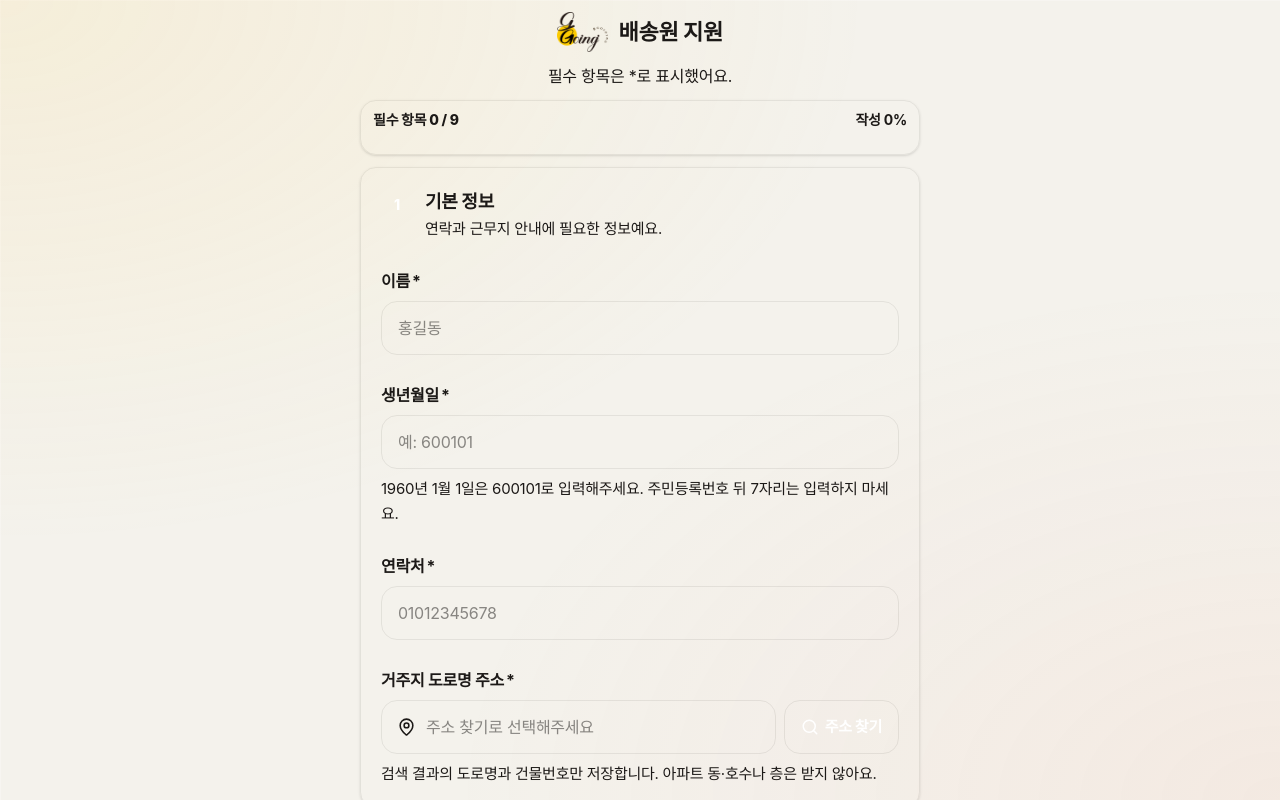
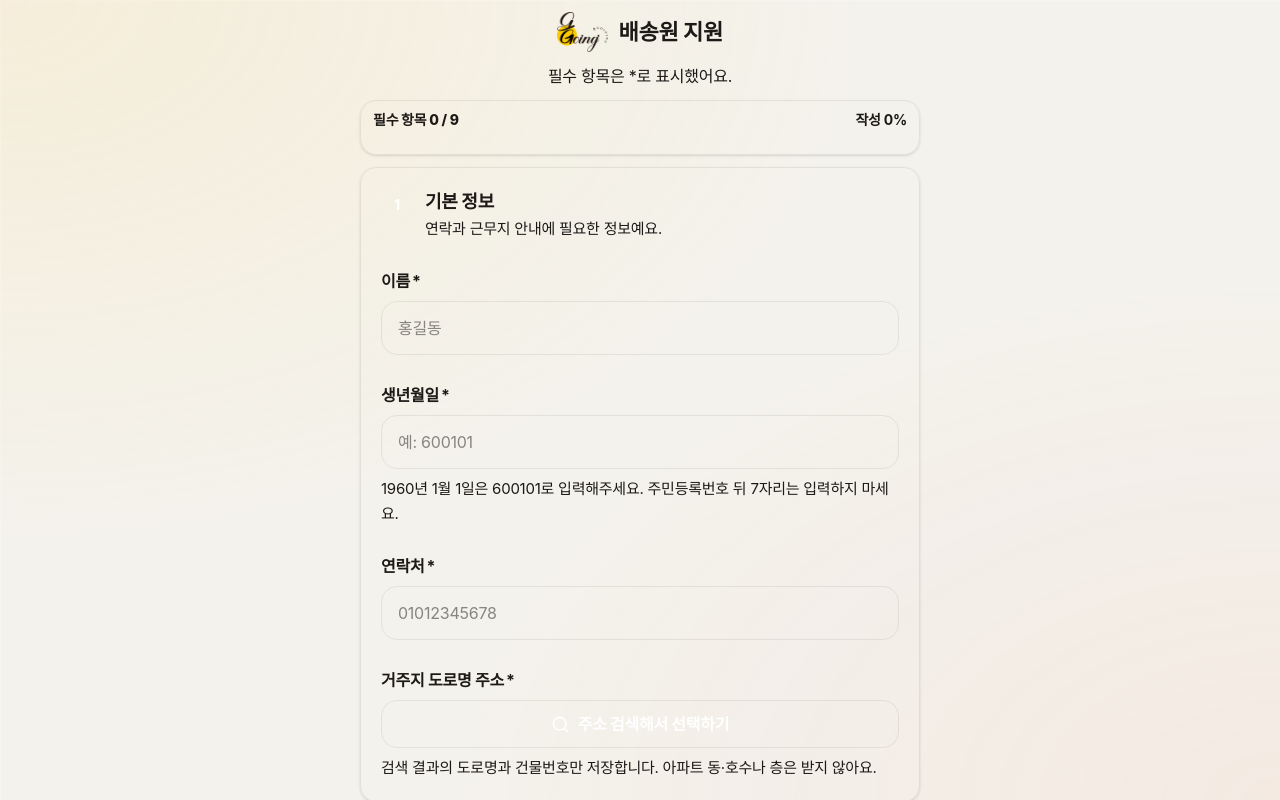
Before and after one commit to n2ll/ong_boarding, a Next.js app: page /apply in a window 1280 px wide. Shown: the top 800 px of the page. Built offline with nearby package versions, Linux system fonts and the light colour scheme; a web font is replaced by a local one.

Commit message:
feat: clarify applicant address lookup

```diff
--- a/app/apply/page.tsx
+++ b/app/apply/page.tsx
@@ -22,7 +22,10 @@ import {
   type ApplicantFormData,
   type ApplicantValidationIssue,
 } from "@/lib/applicant-form";
-import { embedApplicantPostcode } from "@/lib/applicant-postcode";
+import {
+  applicantPostcodePresentation,
+  embedApplicantPostcode,
+} from "@/lib/applicant-postcode";
 import { applicationSourceRequiresBranchChoice } from "@/lib/application-branch";
 import {
   applicationFormDraftContentKey,
@@ -344,6 +347,10 @@ function ApplyForm({ source, prefillBranch, jobParam, draftScope }: ApplyFormPro
     && !currentApplyFormAvailable;
   const waitingForApplicationContext = (applicationModeChoiceRequired
     && jobLoadState === "loading") || branchContextLoading || branchChoicesUnavailable;
+  const addressPresentation = applicantPostcodePresentation(
+    form.location,
+    addressManualEntry,
+  );
 
   useEffect(() => {
     void loadKakaoPostcodeScript().catch(() => {
@@ -719,6 +726,8 @@ function ApplyForm({ source, prefillBranch, jobParam, draftScope }: ApplyFormPro
 
   const enableManualAddressEntry = () => {
     if (submitInFlightRef.current) return;
+    setAddressSearchOpen(false);
+    addressSearchContainerRef.current?.replaceChildren();
     setAddressManualEntry(true);
     setAddressLookupState("idle");
     requestAnimationFrame(() => locationInputRef.current?.focus({ preventScroll: true }));
@@ -1345,8 +1354,15 @@ function ApplyForm({ source, prefillBranch, jobParam, draftScope }: ApplyFormPro
 
           {/* 거주지 */}
           <div id="field-location">
-            <label htmlFor="location" className={labelCls}>거주지 도로명 주소{requiredMark}</label>
-            <div className="grid grid-cols-[minmax(0,1fr)_auto] gap-2">
+            <label
+              id="location-label"
+              htmlFor={addressPresentation.mode === "manual" ? "location" : undefined}
+              className={labelCls}
+            >
+              거주지 도로명 주소{requiredMark}
+            </label>
+            <div role="group" aria-labelledby="location-label">
+              {addressPresentation.mode === "manual" ? (
                 <div className="relative min-w-0">
                   <MapPin aria-hidden="true" size={19} className="pointer-events-none absolute left-4 top-1/2 -translate-y-1/2 text-muted-foreground" />
                   <input
@@ -1355,11 +1371,13 @@ function ApplyForm({ source, prefillBranch, jobParam, draftScope }: ApplyFormPro
                     name="location"
                     autoComplete="address-line1"
                     aria-required="true"
-                  readOnly={!addressManualEntry}
                     {...fieldA11y("location", "location-help")}
-                  className={fieldInputClass("location", addressManualEntry ? "pl-11" : "cursor-default pl-11")}
+                    className={fieldInputClass("location", "pl-11")}
                     value={form.location}
-                  onChange={(event) => set("location", event.target.value)}
+                    onChange={(event) => {
+                      setAddressManualEntry(true);
+                      set("location", event.target.value);
+                    }}
                     onBlur={() => {
                       if (form.location && !isValidApplicantRoadAddress(form.location)) {
                         setValidationIssue({
@@ -1368,28 +1386,54 @@ function ApplyForm({ source, prefillBranch, jobParam, draftScope }: ApplyFormPro
                         });
                       }
                     }}
-                  placeholder={addressManualEntry
-                    ? "예: 서울 강남구 테헤란로 123"
-                    : "주소 찾기로 선택해주세요"}
+                    placeholder="예: 서울 강남구 테헤란로 123"
                   />
                 </div>
+              ) : addressPresentation.mode === "selected" ? (
+                <div
+                  role="status"
+                  aria-live="polite"
+                  aria-atomic="true"
+                  aria-label={addressPresentation.statusMessage ?? undefined}
+                  className="rounded-2xl border border-success/25 bg-success-soft px-4 py-4 text-success-strong"
+                >
+                  <div className="flex items-start gap-3">
+                    <CheckCircle2 aria-hidden="true" size={20} className="mt-0.5 shrink-0" />
+                    <div className="min-w-0">
+                      <p className="text-[14px] font-extrabold">선택한 주소</p>
+                      <p className="mt-1 break-words text-[16px] font-bold leading-relaxed text-foreground">
+                        {form.location}
+                      </p>
+                    </div>
+                  </div>
+                </div>
+              ) : null}
+
+              {addressLookupState !== "error" && (
                 <button
                   ref={addressLookupButtonRef}
                   type="button"
                   aria-controls="road-address-search"
                   aria-expanded={addressSearchOpen}
-                disabled={addressLookupState === "loading" || submitting}
+                  disabled={addressLookupState === "loading" || addressSearchOpen || submitting}
                   onClick={openRoadAddressLookup}
-                className="inline-flex min-h-12 items-center justify-center gap-1.5 rounded-2xl border border-foreground bg-foreground px-4 text-[15px] font-extrabold text-white transition-colors hover:bg-foreground/90 focus-visible:outline-none focus-visible:ring-2 focus-visible:ring-ring focus-visible:ring-offset-2 disabled:cursor-wait disabled:opacity-60"
+                  className={`inline-flex min-h-12 w-full items-center justify-center gap-2 rounded-2xl px-4 text-[16px] font-extrabold transition-colors focus-visible:outline-none focus-visible:ring-2 focus-visible:ring-ring focus-visible:ring-offset-2 disabled:cursor-wait disabled:opacity-60 ${
+                    addressPresentation.mode === "search"
+                      ? "border border-foreground bg-foreground text-white hover:bg-foreground/90"
+                      : "mt-2 border border-border-strong bg-card text-foreground hover:bg-muted"
+                  }`}
                 >
                   {addressLookupState === "loading"
-                  ? <Loader2 aria-hidden="true" size={18} className="animate-spin motion-reduce:animate-none" />
-                  : <Search aria-hidden="true" size={18} />}
-                {form.location ? "다시 찾기" : "주소 찾기"}
+                    ? <Loader2 aria-hidden="true" size={19} className="animate-spin motion-reduce:animate-none" />
+                    : <Search aria-hidden="true" size={19} />}
+                  {addressLookupState === "loading"
+                    ? "주소 검색 불러오는 중"
+                    : addressPresentation.actionLabel}
                 </button>
+              )}
             </div>
             <p id="location-help" className="mt-2 text-[15px] leading-relaxed text-muted-foreground">
-              {addressManualEntry
+              {addressPresentation.mode === "manual"
                 ? "도로명과 건물번호까지만 입력해주세요. 아파트 동·호수나 층은 받지 않아요."
                 : "검색 결과의 도로명과 건물번호만 저장합니다. 아파트 동·호수나 층은 받지 않아요."}
             </p>
@@ -1399,15 +1443,27 @@ function ApplyForm({ source, prefillBranch, jobParam, draftScope }: ApplyFormPro
                   <AlertCircle aria-hidden="true" size={16} className="mt-0.5 shrink-0" />
                   주소 검색을 열지 못했어요. 다시 시도하거나 도로명 주소를 직접 입력해주세요.
                 </p>
+                <div className="mt-3 grid gap-2">
+                  <button
+                    ref={addressLookupButtonRef}
+                    type="button"
+                    onClick={openRoadAddressLookup}
+                    disabled={submitting}
+                    className="inline-flex min-h-12 w-full items-center justify-center gap-2 rounded-xl bg-foreground px-4 text-[15px] font-extrabold text-white transition-colors hover:bg-foreground/90 focus-visible:outline-none focus-visible:ring-2 focus-visible:ring-ring focus-visible:ring-offset-2 disabled:cursor-wait disabled:opacity-60"
+                  >
+                    <RefreshCw aria-hidden="true" size={18} />
+                    주소 검색 다시 시도
+                  </button>
                   {!addressManualEntry && (
                     <button
                       type="button"
                       onClick={enableManualAddressEntry}
-                    className="mt-2 inline-flex min-h-11 items-center rounded-xl border border-error/30 bg-card px-3 text-[15px] font-extrabold text-error-strong focus-visible:outline-none focus-visible:ring-2 focus-visible:ring-ring"
+                      className="inline-flex min-h-12 w-full items-center justify-center rounded-xl border border-error/30 bg-card px-4 text-[15px] font-extrabold text-error-strong transition-colors hover:bg-error/5 focus-visible:outline-none focus-visible:ring-2 focus-visible:ring-ring"
                     >
                       도로명 주소 직접 입력
                     </button>
                   )}
+                </div>
               </div>
             )}
             <FieldError field="location" issue={validationIssue} />
@@ -1435,6 +1491,15 @@ function ApplyForm({ source, prefillBranch, jobParam, draftScope }: ApplyFormPro
                 style={{ height: `${addressSearchHeight}px` }}
                 className="w-full bg-white"
               />
+              <div className="border-t border-border bg-card px-3 py-2">
+                <button
+                  type="button"
+                  onClick={enableManualAddressEntry}
+                  className="inline-flex min-h-12 w-full items-center justify-center rounded-xl px-3 text-[15px] font-bold text-muted-foreground underline decoration-border-strong underline-offset-4 transition-colors hover:bg-muted hover:text-foreground focus-visible:outline-none focus-visible:ring-2 focus-visible:ring-ring"
+                >
+                  주소 검색이 어렵다면 도로명 주소 직접 입력
+                </button>
+              </div>
             </div>
           </div>
         </div>
--- a/lib/applicant-postcode.ts
+++ b/lib/applicant-postcode.ts
@@ -1,5 +1,38 @@
+import { isValidApplicantRoadAddress } from "./applicant-form.ts";
+
 interface ApplicantPostcodeEmbedder {
   embed(container: HTMLElement): void;
+}
+
+export type ApplicantPostcodePresentation = {
+  mode: "search" | "selected" | "manual";
+  actionLabel: string;
+  statusMessage: string | null;
+};
+
+export function applicantPostcodePresentation(
+  address: string,
+  manualEntry: boolean,
+): ApplicantPostcodePresentation {
+  if (manualEntry || (address !== "" && !isValidApplicantRoadAddress(address))) {
+    return {
+      mode: "manual",
+      actionLabel: "주소 검색 사용하기",
+      statusMessage: null,
+    };
+  }
+  if (address) {
+    return {
+      mode: "selected",
+      actionLabel: "주소 변경",
+      statusMessage: `주소 선택 완료: ${address}`,
+    };
+  }
+  return {
+    mode: "search",
+    actionLabel: "주소 검색해서 선택하기",
+    statusMessage: null,
+  };
 }
 
 export function embedApplicantPostcode(input: {
```
Also changed, not shown: 2 other files (tests, documents, lock files or other folders). Lines whose indentation alone changed are shown as unchanged.
